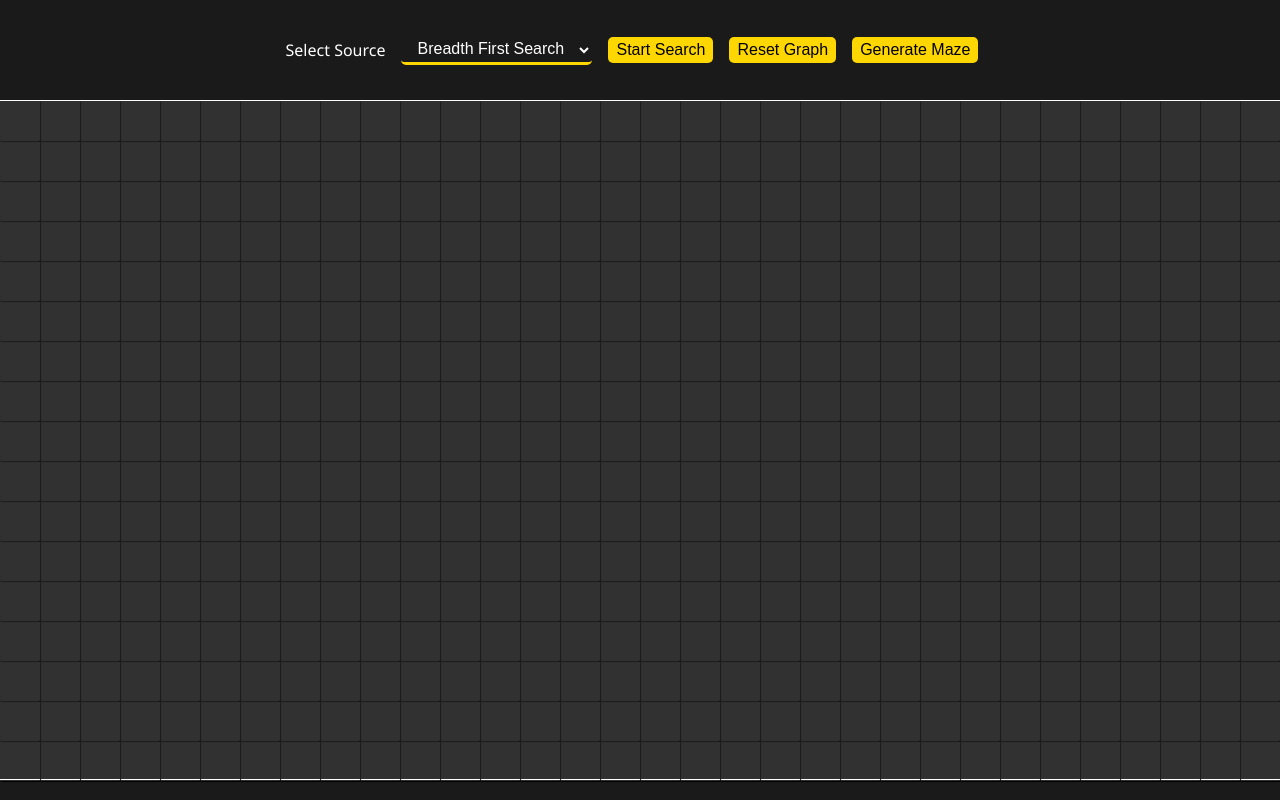
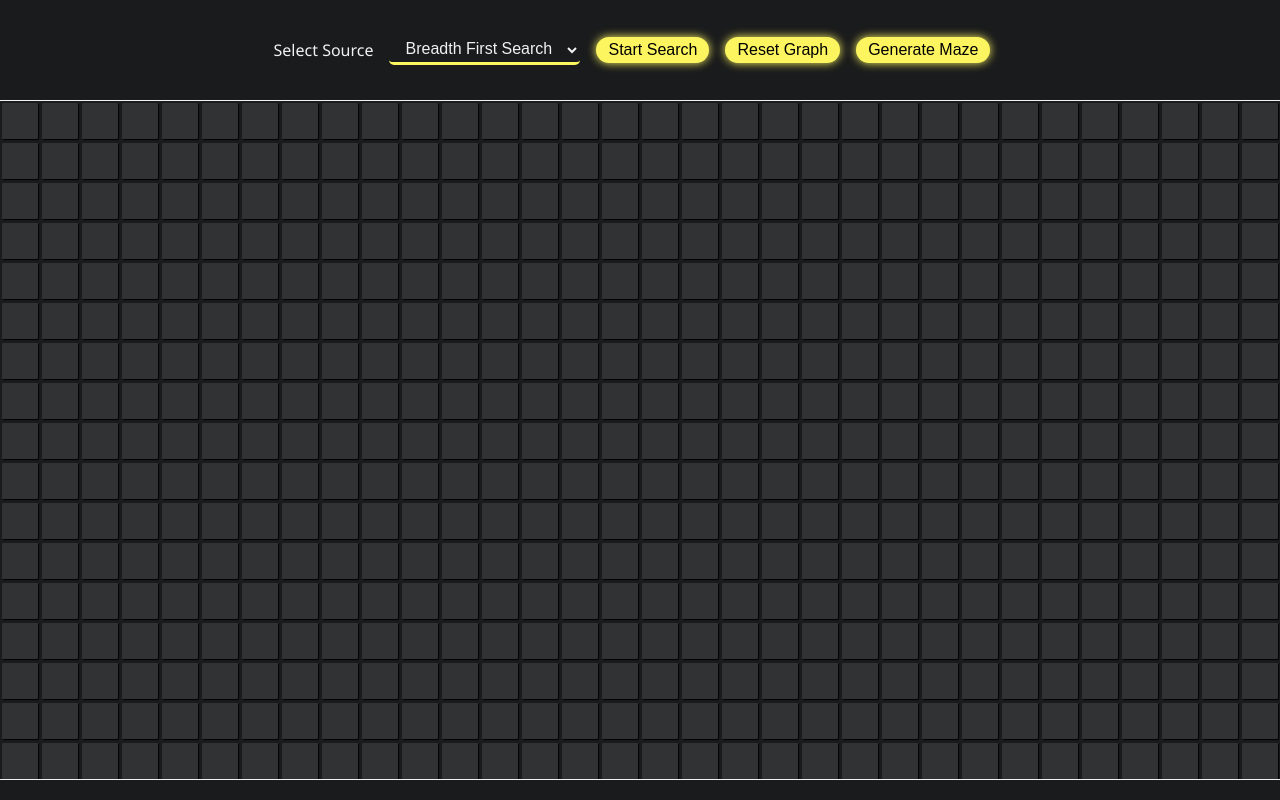
Before and after one commit to billafy/graph-visualizer, a React (Create React App) app: page / in a window 1280 px wide. Built offline with nearby package versions, Linux system fonts and the light colour scheme.

Commit message:
'style-tweaks'

```diff
--- a/src/components/Graph.js
+++ b/src/components/Graph.js
@@ -46,7 +46,7 @@
 										<img
 											src={`${cell.direction}.png`}
 											style={{
-												width: 750 / cellSize,
+												width: 550 / cellSize,
 											}}
 											alt="arrow"
 										/>
--- a/src/styles/global.scss
+++ b/src/styles/global.scss
@@ -1,3 +1,5 @@
+@import 'visualizer.scss';
+
 * {
 	box-sizing: border-box;
 	font-size: 16px;
@@ -10,7 +12,7 @@
     user-select: none;
 }
 body {
-	background: #191a19;
+	background: $primary;
 	margin: 0px;
 }
 select, button, input {
--- a/src/styles/visualizer.scss
+++ b/src/styles/visualizer.scss
@@ -1,3 +1,13 @@
+$primary: #1a1b1c;
+$secondary: #FCF55F;
+$text: #f1f1f1;
+$cell: rgba(255, 255, 255, 0.1);
+$shadow: 1px 1px 1px #000;
+$visited: rgba(255, 255, 255, 0.2);
+$explored: rgba(255, 255, 255, 0.4);
+$src: hsl(83, 91, 55);
+$dest: hsl(350, 91, 55);
+
 .graph-container {
 	display: flex;
 	flex-direction: column;
@@ -14,28 +24,30 @@
 	.options {
 		margin: 0px;
 		gap: 1rem;
-		color: white;
+		color: $text;
 		height: 100px;
 		.dropdown {
 			select {
 				padding: 0.25rem 0.75rem;
 				border-radius: 5px;
 				border: 0px;
-				border-bottom: 3px solid #FFD700;
+				border-bottom: 3px solid $secondary;
 				background: transparent;
-				color: white;
+				color: $text;
 				option {
-					color: #000;
+					color: $primary;
 				}
 			}
 		}
 		.buttons {
 			button {
-				background: #FFD700;
+				background: $secondary;
 				border: 0px;
 				transition: 0.3s all ease;
-				border-radius: 5px;
-				padding: 0.25rem 0.5rem;
+				border-radius: 9999px;
+				box-shadow: 0px 0px 10px $secondary;
+				box-shadow: 0px 0px 10px $secondary;
+				padding: 0.25rem 0.75rem;
 				&:hover {
 					transform: scale(1.1);
 				}
@@ -47,28 +59,30 @@
 			p {
 				margin: 0px;
 				span {
-					background: #FFD700;
+					background: $secondary;
 					padding: 0.125rem 0.25rem;
 					border-radius: 5px;
-					color: #000;
+					color: $primary;
 				}
 			}
 		}
 	}
 	.graph {
 		width: 100%;
-		border-top: 1px solid white;
-		border-bottom: 1px solid white;
+		border-top: 1px solid $text;
+		border-bottom: 1px solid $text;
+		overflow: hidden;
 		.row {
 			display: flex;
 			.cell {
-			display: flex;
-			justify-content: center;
-			align-items: center;
-				background: rgba(255, 255, 255, 0.1);
+				display: flex;
+				justify-content: center;
+				align-items: center;
+				background: $cell;
 				transition: 0.3s all ease;
 				border-radius: 1px;
-				box-shadow: 1px 1px 1px black;
+				box-shadow: $shadow;
+				transform: scale(0.9);
 				&:last-child {
 					border-right: 0px;
 				}
@@ -77,30 +91,33 @@
 				}
 			}
 			.visited {
-				background: rgba(255, 255, 255, 0.2);
+				background: $visited;
 			}
 			.explored {
-				background: rgba(255, 255, 255, 0.4);
+				background: $explored;
 			}
 			.obstacle {
-				background: url('../images/wall.png');
+				background: url("../images/wall.png");
+				transform: scale(0.75);
 			}
 			.path {
-				background: rgb(0, 0, 0);
-				border: 1px solid white;
+				background: $primary;
+				border: 1px solid $text;
 			}
 			.src {
-				background: hsla(83, 91, 55, 0.7);
+				background: $src;
+				opacity: 0.7;
 			}
 			.src-visited {
 				border: 0px;
-				background: hsl(83, 91, 55);
+				opacity: 1;
 			}
 			.dest {
-				background: hsla(350, 91, 55, 0.7);
+				background: $dest;
+				opacity: 0.7;
 			}
 			.dest-visited {
-				background: hsl(350, 91, 55) !important;
+				opacity: 1;
 			}
 			&:last-child {
 				.cell {
--- a/src/utils/constants.js
+++ b/src/utils/constants.js
@@ -4,7 +4,7 @@
 	[-1, 0],
 	[0, -1],
 ];
-export const searchSpeed = 5;
-export const backtrackSpeed = 75;
+export const searchSpeed = 1;
+export const backtrackSpeed = 1;
 export const cellSize = 40;
 export const graphHeight = 680;
```
